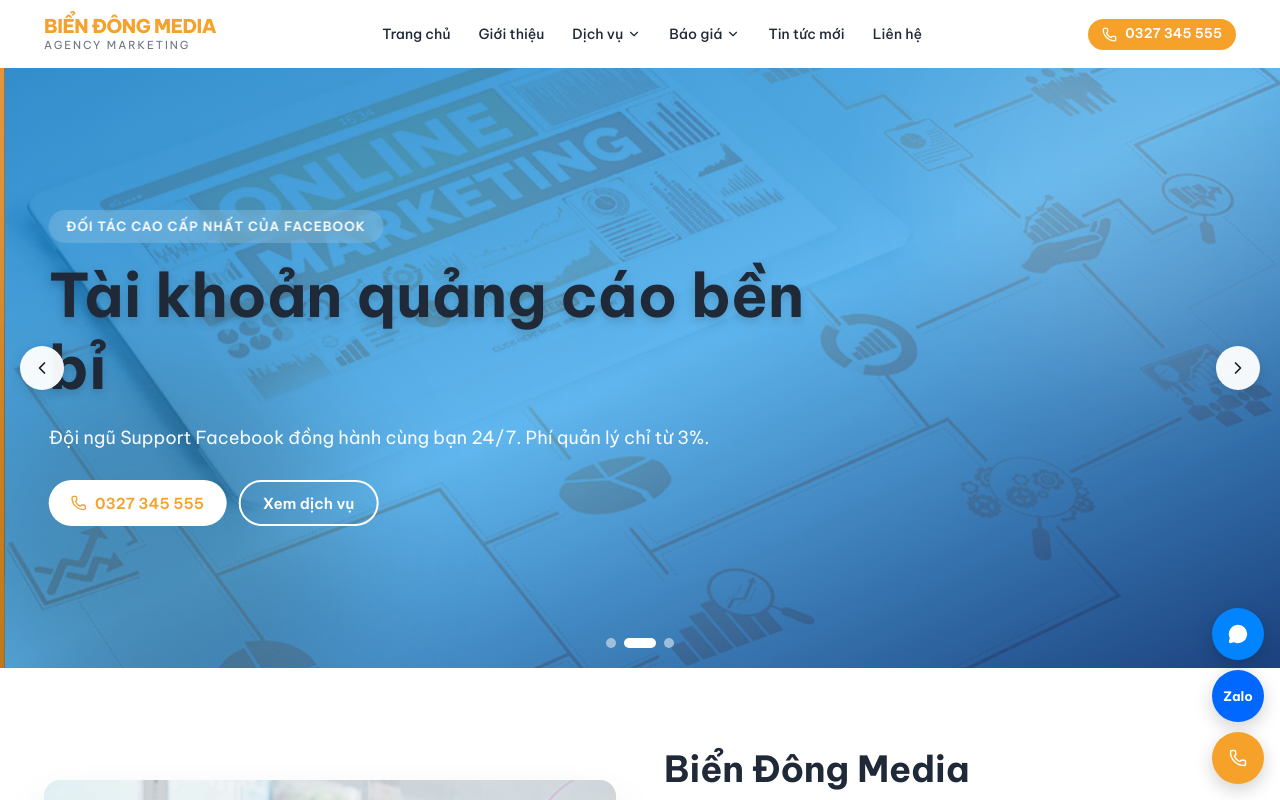
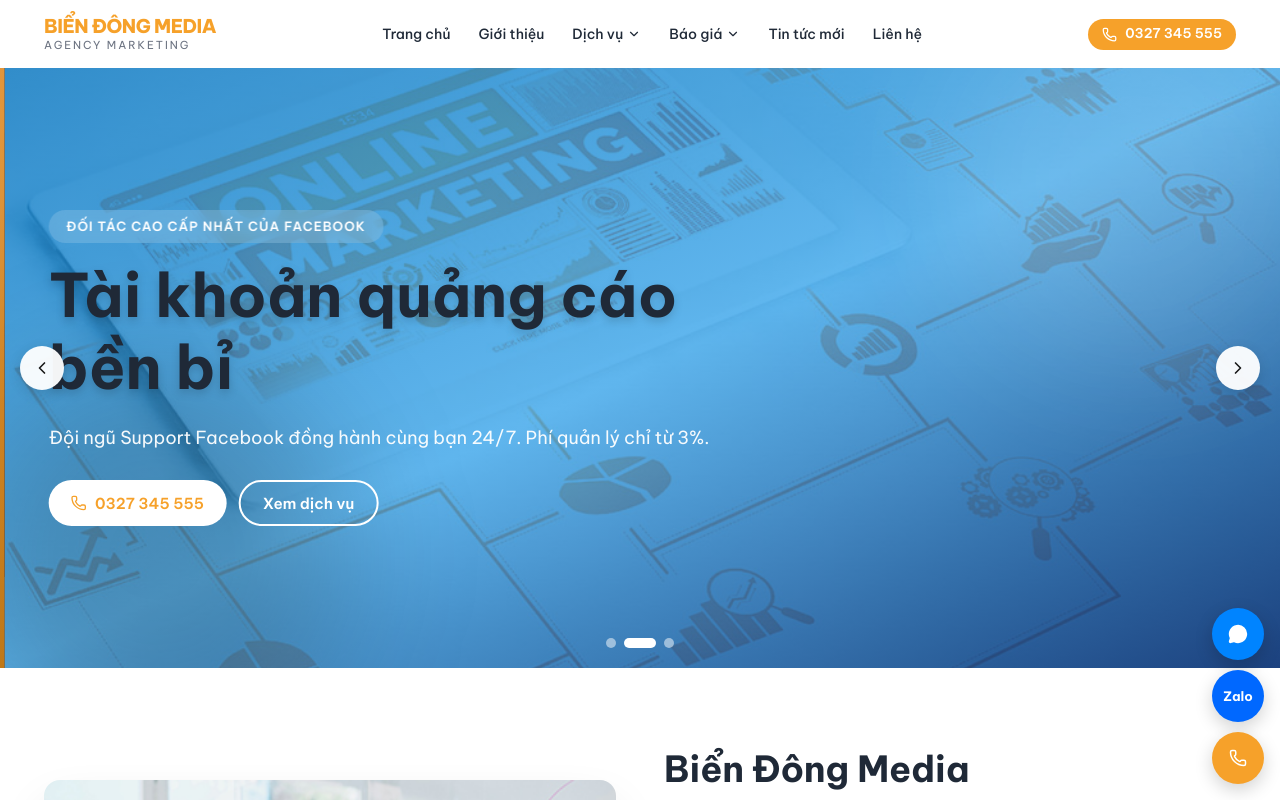
Before and after one commit to daoduythanh200518/bdm-web, a Next.js app: page / in a window 1280 px wide. Shown: the top 800 px of the page. Built offline with nearby package versions, Linux system fonts and the light colour scheme; grey boxes are pictures that could not be loaded.

Commit message:
fix(hero): break 'ben bi' to new line in slide 2

```diff
--- a/src/components/HeroSlider.tsx
+++ b/src/components/HeroSlider.tsx
@@ -17,7 +17,7 @@
   },
   {
     eyebrow: "ĐỐI TÁC CAO CẤP NHẤT CỦA FACEBOOK",
-    title: "Tài khoản quảng cáo bền bỉ",
+    title: "Tài khoản quảng cáo\nbền bỉ",
     desc: "Đội ngũ Support Facebook đồng hành cùng bạn 24/7. Phí quản lý chỉ từ 3%.",
     image: "/images/services/banner-dv1.jpg",
     overlay: "from-[#0f7ac2]/85 via-[#1d98e8]/70 to-[#062f73]/90",
@@ -69,7 +69,7 @@
                 <div className="container-x relative z-10 py-14 md:py-20">
                   <div className="max-w-3xl mx-auto text-center lg:text-left lg:mx-0">
                     <div className="hero-eyebrow">{s.eyebrow}</div>
-                    <h1 className="text-[28px] sm:text-4xl md:text-5xl lg:text-6xl font-extrabold mb-4 md:mb-5 drop-shadow-lg leading-[1.15]">
+                    <h1 className="text-[28px] sm:text-4xl md:text-5xl lg:text-6xl font-extrabold mb-4 md:mb-5 drop-shadow-lg leading-[1.15] whitespace-pre-line">
                       {s.title}
                     </h1>
                     <p className="text-[14px] sm:text-[15px] md:text-lg mb-6 md:mb-7 max-w-2xl mx-auto lg:mx-0 opacity-95 leading-relaxed">
```
